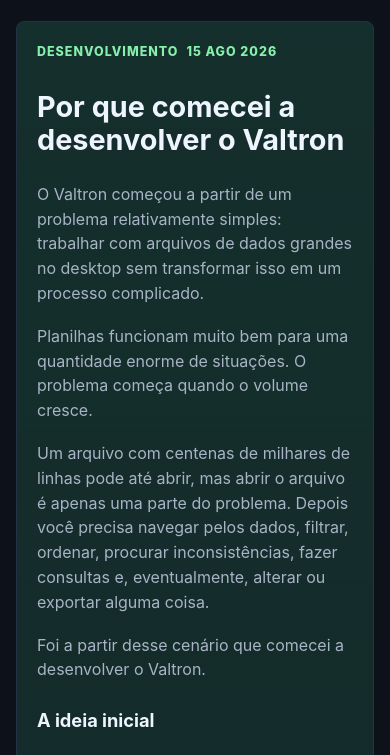
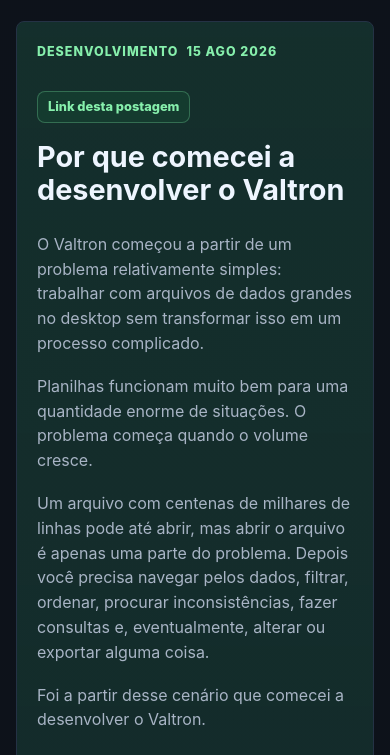
Before and after one commit to Zigtecnologia-web/valtron, a website: page docs/index.html in a window 390 px wide. Shown: the part 5471-6226 px from the top of the page. Drawn offline with Linux system fonts and the light colour scheme.

Commit message:
Add shareable single post links

```diff
--- a/docs/index.html
+++ b/docs/index.html
@@ -337,6 +337,7 @@
         border-radius: 8px;
         background: linear-gradient(180deg, var(--panel), rgba(18, 26, 37, 0.74));
         padding: 20px;
+        scroll-margin-top: 96px;
       }
 
       .post-card.featured {
@@ -368,6 +369,28 @@
         text-transform: uppercase;
       }
 
+      .post-permalink,
+      .blog-all-link {
+        display: inline-flex;
+        align-items: center;
+        justify-content: center;
+        width: fit-content;
+        min-height: 32px;
+        border: 1px solid rgba(134, 239, 172, 0.28);
+        border-radius: 8px;
+        background: rgba(34, 197, 94, 0.08);
+        color: var(--accent-strong);
+        font-size: 0.8rem;
+        font-weight: 850;
+        padding: 5px 10px;
+      }
+
+      .post-permalink:hover,
+      .blog-all-link:hover {
+        border-color: var(--accent);
+        text-decoration: none;
+      }
+
       .post-card h3 {
         margin-bottom: 8px;
         font-size: clamp(1.2rem, 2vw, 1.7rem);
@@ -431,6 +454,23 @@
       .post-next {
         position: sticky;
         top: 96px;
+      }
+
+      .blog-single-tools {
+        display: none;
+      }
+
+      body.single-post-mode .blog-single-tools {
+        display: block;
+      }
+
+      body.single-post-mode .post-feed > .post-prose:not(:target) {
+        display: none;
+      }
+
+      body.single-post-mode .post-feed > .post-prose:target {
+        border-color: var(--accent);
+        box-shadow: 0 0 0 1px rgba(34, 197, 94, 0.28);
       }
 
       .post-index a {
@@ -847,6 +887,7 @@
                 <span>Desenvolvimento</span>
                 <span>15 ago 2026</span>
               </div>
+              <a class="post-permalink" href="#post-origem-valtron">Link desta postagem</a>
               <h3>Por que comecei a desenvolver o Valtron</h3>
               <p>
                 O Valtron começou a partir de um problema relativamente simples:
@@ -1005,6 +1046,7 @@
                 <span>Performance</span>
                 <span>15 ago 2026</span>
               </div>
+              <a class="post-permalink" href="#post-importacao-xlsx">Link desta postagem</a>
               <h3>Como carreguei mais de 600 mil registros em poucos segundos</h3>
               <p>
                 Um dos primeiros desafios que coloquei para o Valtron foi
@@ -1192,6 +1234,7 @@
                   <span>Interface</span>
                   <span>15 ago 2026</span>
                 </div>
+                <a class="post-permalink" href="#post-grid-virtualizada">Link desta postagem</a>
                 <h3>Importar 600 mil linhas rápido não adianta se a interface travar</h3>
                 <p>
                 Nos primeiros testes do Valtron, boa parte da minha atenção
@@ -1495,6 +1538,7 @@
                   <span>Arquitetura</span>
                   <span>15 ago 2026</span>
                 </div>
+                <a class="post-permalink" href="#post-duckdb-desktop">Link desta postagem</a>
                 <h3>DuckDB dentro de uma aplicação desktop: por que escolhi esse caminho no Valtron</h3>
                 <p>
                   Quando comecei o Valtron, uma das decisões mais importantes
@@ -1860,6 +1904,10 @@
             </div>
 
             <div class="post-list post-next post-index">
+              <div class="blog-single-tools">
+                <a class="blog-all-link" href="#blog">Ver todas as postagens</a>
+              </div>
+
               <article class="post-card">
                 <div class="post-meta">
                   <span>Post 01</span>
@@ -1961,6 +2009,15 @@
       const nextButton = document.querySelector("#modal-next");
       let currentSlide = 0;
 
+      function syncSinglePostMode() {
+        const id = window.location.hash.slice(1);
+        const target = id ? document.getElementById(id) : null;
+        document.body.classList.toggle(
+          "single-post-mode",
+          Boolean(target && target.classList.contains("post-prose")),
+        );
+      }
+
       function showSlide(index) {
         currentSlide = (index + slides.length) % slides.length;
         const slide = slides[currentSlide];
@@ -1991,6 +2048,8 @@
       closeButton.addEventListener("click", closeModal);
       prevButton.addEventListener("click", () => showSlide(currentSlide - 1));
       nextButton.addEventListener("click", () => showSlide(currentSlide + 1));
+      window.addEventListener("hashchange", syncSinglePostMode);
+      syncSinglePostMode();
 
       modal.addEventListener("click", (event) => {
         if (event.target === modal) {
```
